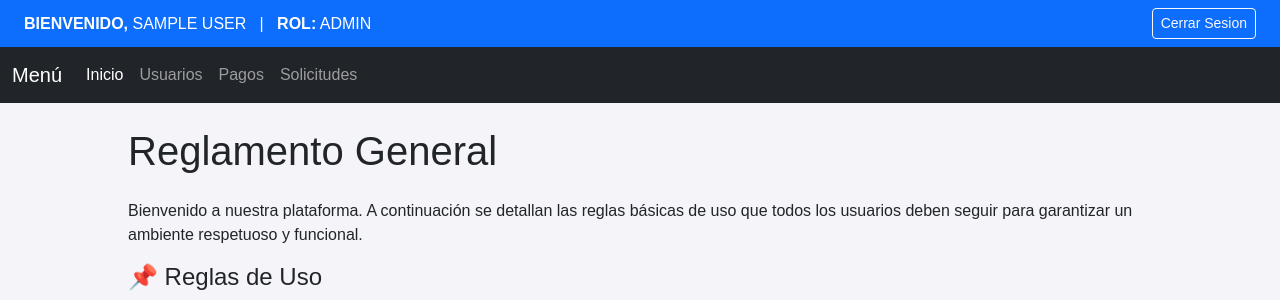
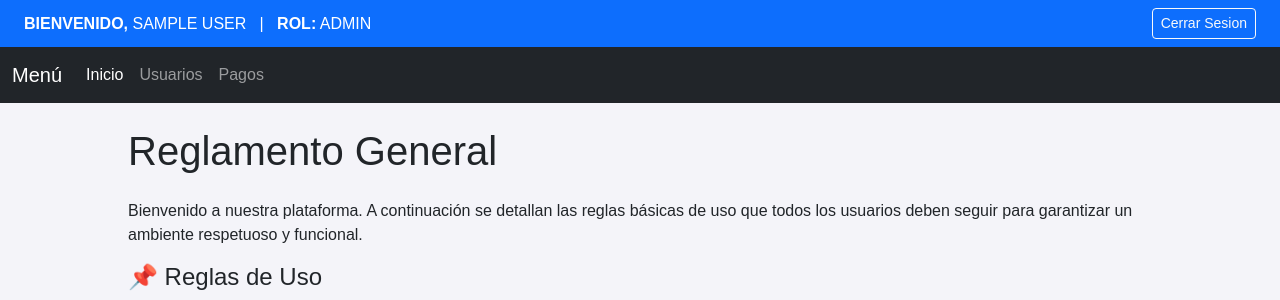
Before and after one commit to Mario-PinedaD/cluster-habitacional, a PHP site: page /views/comite in a window 1280 px wide. Shown: the top 300 px of the page. Run offline with PHP 8.4, Linux system fonts and the light colour scheme; the visitor is signed in with stand-in values (Sample User, id 1).

Commit message:
Se quito las solicitudes para ejecutarlos directamente al abrir la ventana

```diff
--- a/views/recursos/navbar.php
+++ b/views/recursos/navbar.php
@@ -20,9 +20,6 @@ function createnavbar() {
                 <li class='nav-item'>
                   <a class='nav-link' href='../c-pagos'>Pagos</a>
                 </li>
-                <li class='nav-item'>
-                  <a class='nav-link' href='#' tabindex='-1' aria-disabled='true'>Solicitudes</a>
-                </li>
               </ul>
             </div>
         </div>
```
